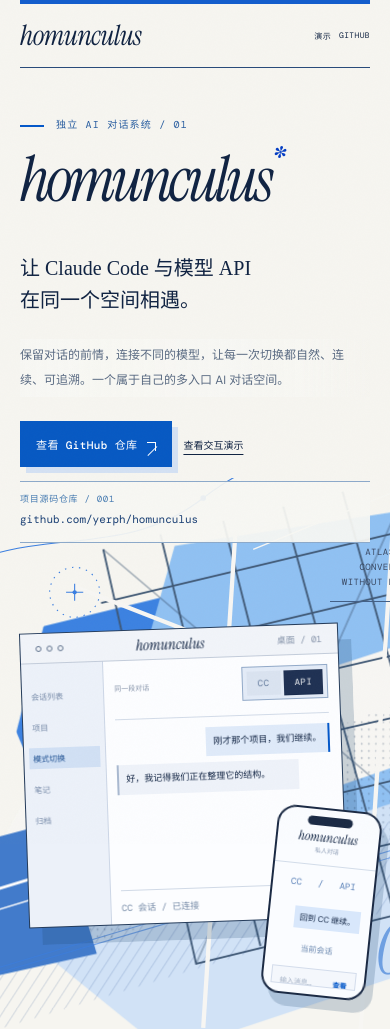
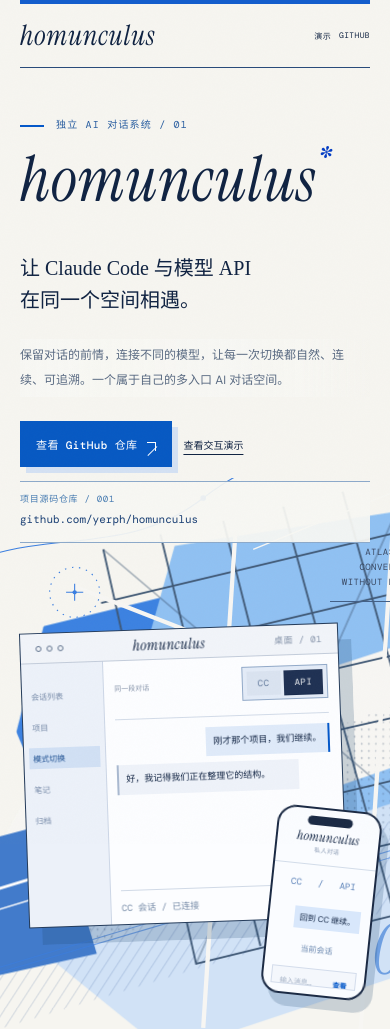
Before and after one commit to yerph/homunculus, a plain HTML site: page docs/index.html in a window 390 px wide. Shown: the top 1029 px of the page. Drawn offline with nearby package versions, Linux system fonts and the light colour scheme.

Commit message:
style: loosen display serif lettering across landing page

```diff
--- a/docs/index.html
+++ b/docs/index.html
@@ -448,6 +448,36 @@ html.demo-js-running #conversation-stream > .chat-line.inserted {animation:dialo
   .hero .source-address {max-width: 100%;}
 }
 </style>
+
+<style id="homunculus-serif-spacing-2026">
+/* Display serif spacing: gently open up all Instrument Serif headlines and wordmarks. */
+.wordmark,
+.hero h1,
+.index,
+.bar,
+.phoneheader,
+.ticker i,
+.section h2 em,
+.card h3,
+.field-guide-entry h2,
+.merged-manual-top h2,
+.merged-content .feature h3,
+.merged-content .stats strong,
+.dialog-intro h2 i,
+.conversation-title,
+.rail-number,
+.folio-heading,
+.folio-cross,
+.folio-art-letter,
+.blueprint-separator {letter-spacing:.025em;}
+/* The largest words need less tracking to remain comfortable on a phone. */
+.hero h1,.folio-heading,.field-guide-entry h2,.merged-manual-top h2 {letter-spacing:.016em;}
+.folio-heading{line-height:.87;}
+@media(max-width:520px){
+ .hero h1{letter-spacing:.012em;}
+ .folio-heading{letter-spacing:.013em;line-height:.89;}
+}
+</style>
 </head>
 <body>
 <header class="wrap"><div class="nav"><a class="wordmark" href="#top">homunculus</a><nav class="navlinks"><a href="#demo">演示</a><a href="#guide">教程</a><a href="https://github.com/yerph/homunculus" target="_blank" rel="noopener noreferrer">GITHUB</a></nav><span class="issue">— VOL. 01 / 2026</span></div></header>
```
